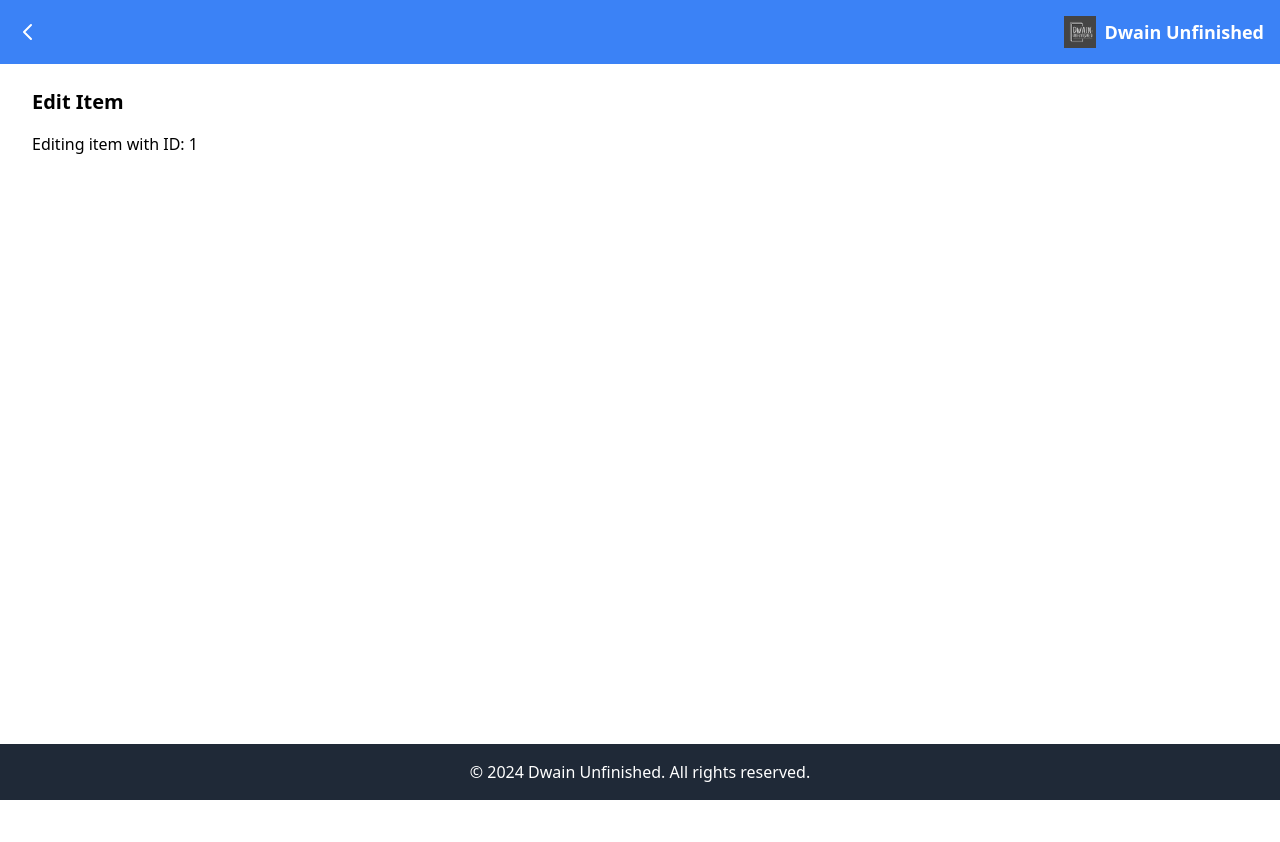
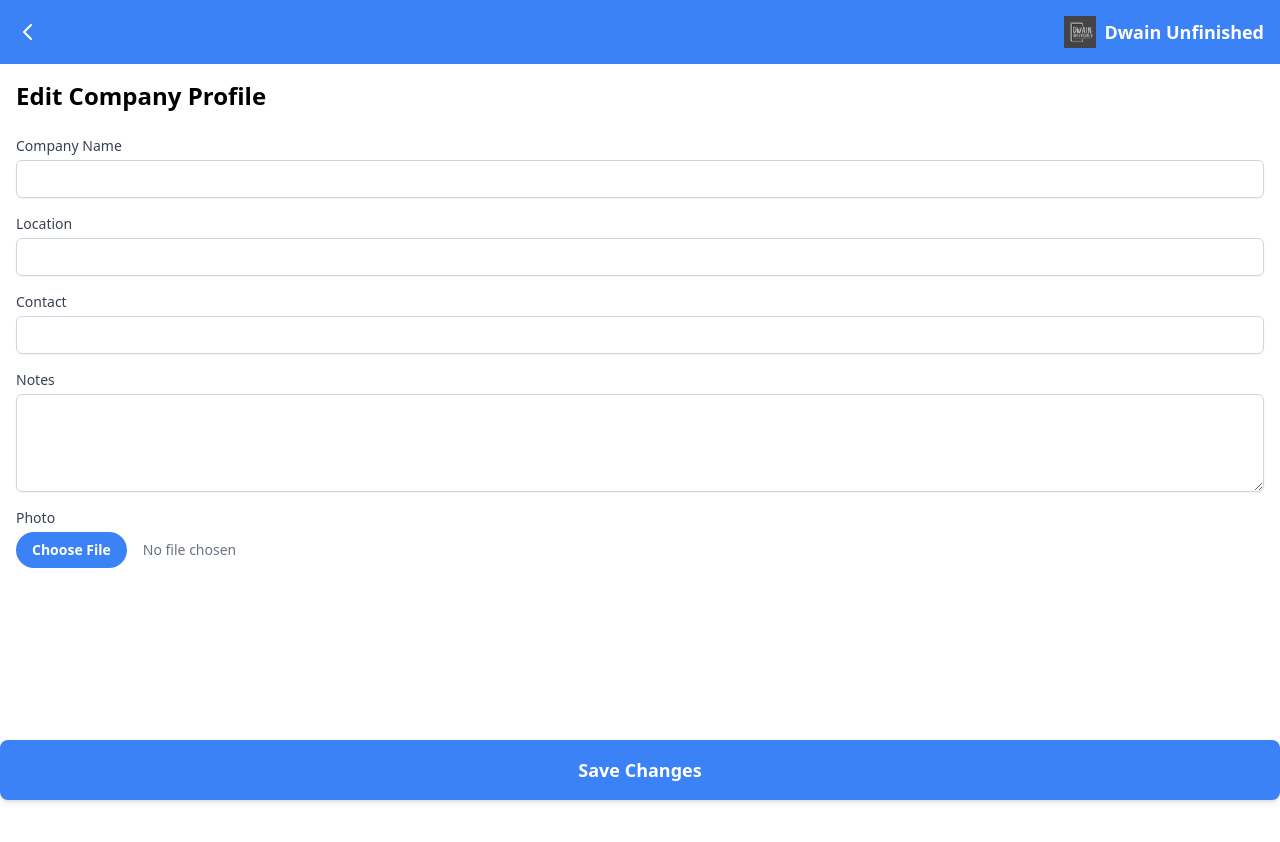
Before and after one commit to dwainbrowne/tradeshow-leadgen, a Nuxt app: page /edit/1 in a window 1280 px wide. Shown: the top 842 px of the page. Before the commit the page ends 800 px from the top, so only its background shows below. Built offline with nearby package versions, Linux system fonts and the light colour scheme.

Commit message:
milestone: edit screen layout and new button

```diff
--- a/layouts/default.vue
+++ b/layouts/default.vue
@@ -19,16 +19,20 @@
     </header>
 
     <!-- Page content -->
-    <main class="flex-grow container mx-auto px-4 py-2">
+    <main class="flex-grow container mx-auto ">
       <NuxtPage />
     </main>
 
     <!-- Footer -->
-    <footer class="bg-gray-800 text-white p-4">
-      <div class="container mx-auto text-center">
-        <p>© 2024 Dwain Unfinished. All rights reserved.</p> <!-- Update year and company name -->
-        <!-- Add more footer content here -->
-      </div>
+    <!-- Sticky Round Button -->
+    <footer v-if="!route.path.includes('/edit/')" class="fixed bottom-8 left-0 right-0 mx-auto w-max">
+      <button @click="navigateToEdit" class="flex items-center justify-center w-16 h-16 bg-blue-500 rounded-full text-white shadow-lg hover:bg-blue-600 focus:outline-none focus:ring-2 focus:ring-offset-2 focus:ring-blue-500">
+        <!-- Plus Icon -->
+        <svg xmlns="http://www.w3.org/2000/svg" fill="none" viewBox="0 0 24 24" stroke="currentColor" stroke-width="2" class="w-8 h-8">
+          <path stroke-linecap="round" stroke-linejoin="round" d="M12 6v12m6-6H6" />
+        </svg>
+      </button>
+
     </footer>
   </div>
 </template>
@@ -46,4 +50,11 @@ const isNotIndexPage = computed(() => route.path !== '/')
 function goBack() {
   router.back()
 }
+
+// Function to navigate to the edit/new contact screen
+function navigateToEdit() {
+  // Assuming '/edit/new' is the route to add a new contact.
+  // Adjust the route as per your application's URL structure.
+  router.push('/edit/new')
+}
 </script>
--- a/pages/edit/[id].vue
+++ b/pages/edit/[id].vue
@@ -1,14 +1,65 @@
 <template>
-  <div class="container mx-auto p-4">
-    <h1 class="text-xl font-bold mb-4">Edit Item</h1>
-    <!-- Form for editing the item -->
-    <!-- For demonstration, simply displaying the item ID -->
-    <p>Editing item with ID: {{ $route.params.id }}</p>
+  <div class="flex flex-col min-h-screen">
+    <!-- Edit Form Section -->
+    <div class="flex-grow container mx-auto p-4 space-y-4">
+      <h1 class="text-2xl font-bold mb-6">Edit Company Profile</h1>
+      <div>
+        <label for="company-name" class="block text-sm font-medium text-gray-700">Company Name</label>
+        <input type="text" id="company-name" v-model="company.name" class="mt-1 block w-full border border-gray-300 rounded-md shadow-sm py-2 px-3 focus:outline-none focus:ring-blue-500 focus:border-blue-500 sm:text-sm" required>
+      </div>
+      <div>
+        <label for="location" class="block text-sm font-medium text-gray-700">Location</label>
+        <input type="text" id="location" v-model="company.location" class="mt-1 block w-full border border-gray-300 rounded-md shadow-sm py-2 px-3 focus:outline-none focus:ring-blue-500 focus:border-blue-500 sm:text-sm" required>
+      </div>
+      <div>
+        <label for="contact" class="block text-sm font-medium text-gray-700">Contact</label>
+        <input type="text" id="contact" v-model="company.contact" class="mt-1 block w-full border border-gray-300 rounded-md shadow-sm py-2 px-3 focus:outline-none focus:ring-blue-500 focus:border-blue-500 sm:text-sm" required>
+      </div>
+      <div>
+        <label for="notes" class="block text-sm font-medium text-gray-700">Notes</label>
+        <textarea id="notes" v-model="company.notes" class="mt-1 block w-full border border-gray-300 rounded-md shadow-sm py-2 px-3 focus:outline-none focus:ring-blue-500 focus:border-blue-500 sm:text-sm" rows="4"></textarea>
+      </div>
+      <div>
+        <label for="photo" class="block text-sm font-medium text-gray-700">Photo</label>
+        <input type="file" id="photo" @change="handleFileUpload" class="mt-1 block w-full text-sm text-gray-500 file:mr-4 file:py-2 file:px-4 file:rounded-full file:border-0 file:text-sm file:font-semibold file:bg-blue-500 file:text-white hover:file:bg-blue-600">
+      </div>
+    </div>
+
+    <!-- Sticky Save Changes Button -->
+    <div class="sticky bottom-0  w-full">
+      <button type="submit" @click="saveChanges" class="py-4 px-6 bg-blue-500 text-white font-semibold text-lg rounded-lg shadow-md hover:bg-blue-700 focus:outline-none focus:ring-2 focus:ring-blue-500 focus:ring-opacity-75 w-full">
+        Save Changes
+      </button>
+    </div>
   </div>
 </template>
 
 <script setup>
-import { useRoute } from 'vue-router'
+import { ref } from 'vue'
+import { useRoute, useRouter } from 'vue-router'
+
 
 const route = useRoute()
+const router = useRouter()
+
+const company = ref({
+  name: '',
+  location: '',
+  contact: '',
+  notes: '',
+  // Assuming you handle photo differently as it needs to be processed
+})
+
+function saveChanges() {
+  // Implement your save logic here
+  // For demonstration purposes, we'll log to the console and redirect
+  console.log('Saved company data:', company.value)
+  router.push('/') // Redirect to home after save
+}
+
+function handleFileUpload(event) {
+  const file = event.target.files[0]
+  // Handle the file upload logic here
+  console.log('Uploading file:', file.name)
+}
 </script>
--- a/pages/index.vue
+++ b/pages/index.vue
@@ -32,7 +32,7 @@
             </button>
           </div>
         </div>
-
+        <br/><br/><br/>
       </div>
     </div>
   </div>
```
